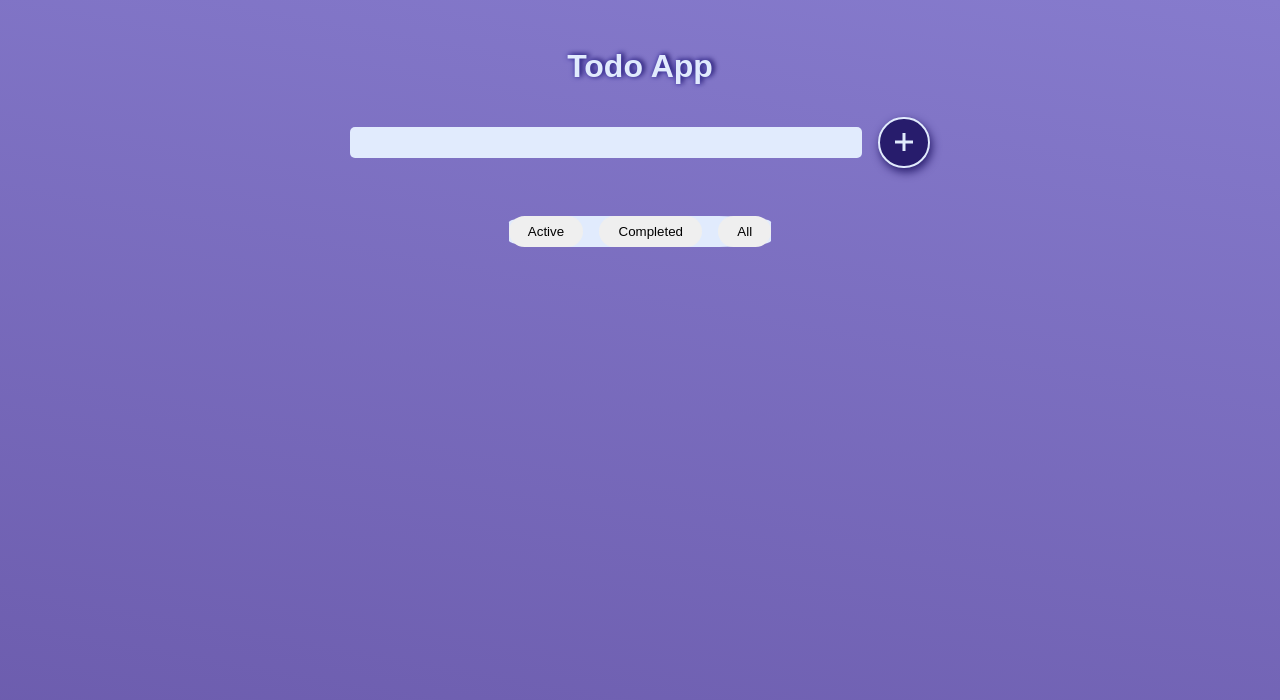
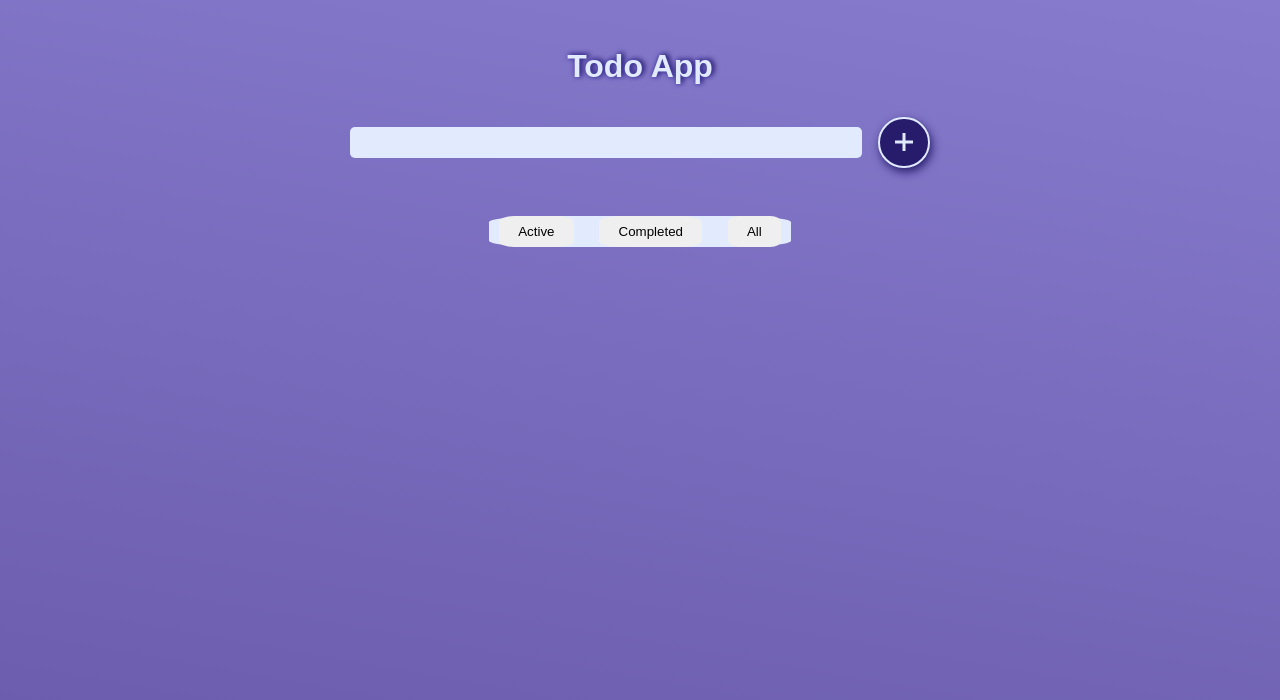
Before and after one commit to ticianomen/todolist, a React (Create React App) app: page / in a window 1280 px wide. Shown: the top 700 px of the page. Built offline with nearby package versions, Linux system fonts and the light colour scheme; a web font is replaced by a local one.

Commit message:
todolist 1.1

```diff
--- a/src/components/DisplayTodos.js
+++ b/src/components/DisplayTodos.js
@@ -2,7 +2,7 @@ import React from 'react'
 import { connect } from 'react-redux'
 import { addTodos , completeTodos, removeTodos, updateTodos } from '../redux/reducer';
 import TodoItem from './TodoItem';
-import { AnimatePresence } from 'framer-motion';
+import { motion, AnimatePresence } from 'framer-motion';
 
 const mapStatesToProps= (state) => {
     return{
@@ -24,15 +24,21 @@ const DisplayTodos = (props) => {
     return (
         <div className="displaytodos">
             <div className="buttons">
-            <button
-            onClick={()=>setSort("active")}
-            >Active</button>
-            <button
-            onClick={()=>setSort("completed")}
-            >Completed</button>
-            <button
-            onClick={()=>setSort("all")}
-            >All</button>
+        <motion.button
+        whileHover={{scale:1.4}}
+        whileTap={{scale:0.9}}
+        onClick={()=>setSort("active")}
+        >Active</motion.button>
+        <motion.button
+        whileHover={{scale:1.4}}
+        whileTap={{scale:0.9}}
+        onClick={()=>setSort("completed")}
+        >Completed</motion.button>
+        <motion.button
+        whileHover={{scale:1.4}}
+        whileTap={{scale:0.9}}
+        onClick={()=>setSort("all")}
+        >All</motion.button>
         </div>
         <ul>
             <AnimatePresence>
--- a/src/css/main.css
+++ b/src/css/main.css
@@ -97,9 +97,9 @@ body{
 
 .displaytodos .buttons button{
     padding: 0.5rem 1.2rem;
-    border-radius: 20px;
-    cursor: pointer;
-    border: none;
+    border-radius: 20%;
+    border:none;
+    margin: 0 0.6rem;
 }
 
 .displaytodos .buttons button:focus{
```
